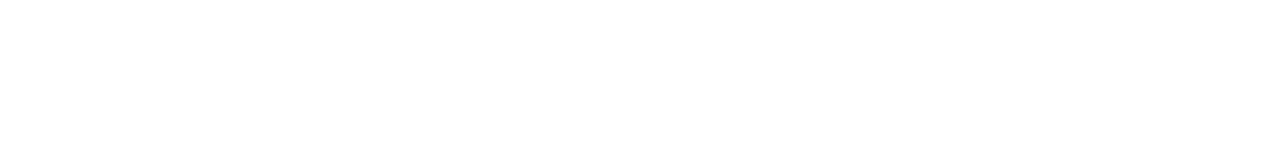
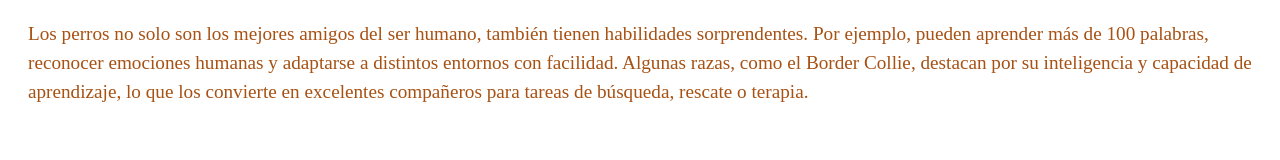
Before and after one commit to Dev-Leandr0/ProT1_AlegreLeandro, a plain HTML site: page index.html in a window 1280 px wide. Drawn offline with Linux system fonts and the light colour scheme.

Commit message:
Agrego párrafo y estilo interno con etiqueta <style>

```diff
--- a/index.html
+++ b/index.html
@@ -5,16 +5,29 @@
   <meta charset="UTF-8">
   <meta name="viewport" content="width=device-width, initial-scale=1.0">
   <title>Principal</title>
+  <style>
+    p {
+      font-size: 1.2em;
+      line-height: 1.5;
+      color: #a75113;
+      margin: 20px;
+    }
+  </style>
 
 </head>
 
 <body>
 
-  <head>
+  <header>
 
-  </head>
+  </header>
   <main>
-
+    <p>
+      Los perros no solo son los mejores amigos del ser humano, también tienen habilidades sorprendentes. Por ejemplo,
+      pueden aprender más de 100 palabras, reconocer emociones humanas y adaptarse a distintos entornos con facilidad.
+      Algunas razas, como el Border Collie, destacan por su inteligencia y capacidad de aprendizaje, lo que los
+      convierte en excelentes compañeros para tareas de búsqueda, rescate o terapia.
+    </p>
   </main>
   <footer>
 
```
